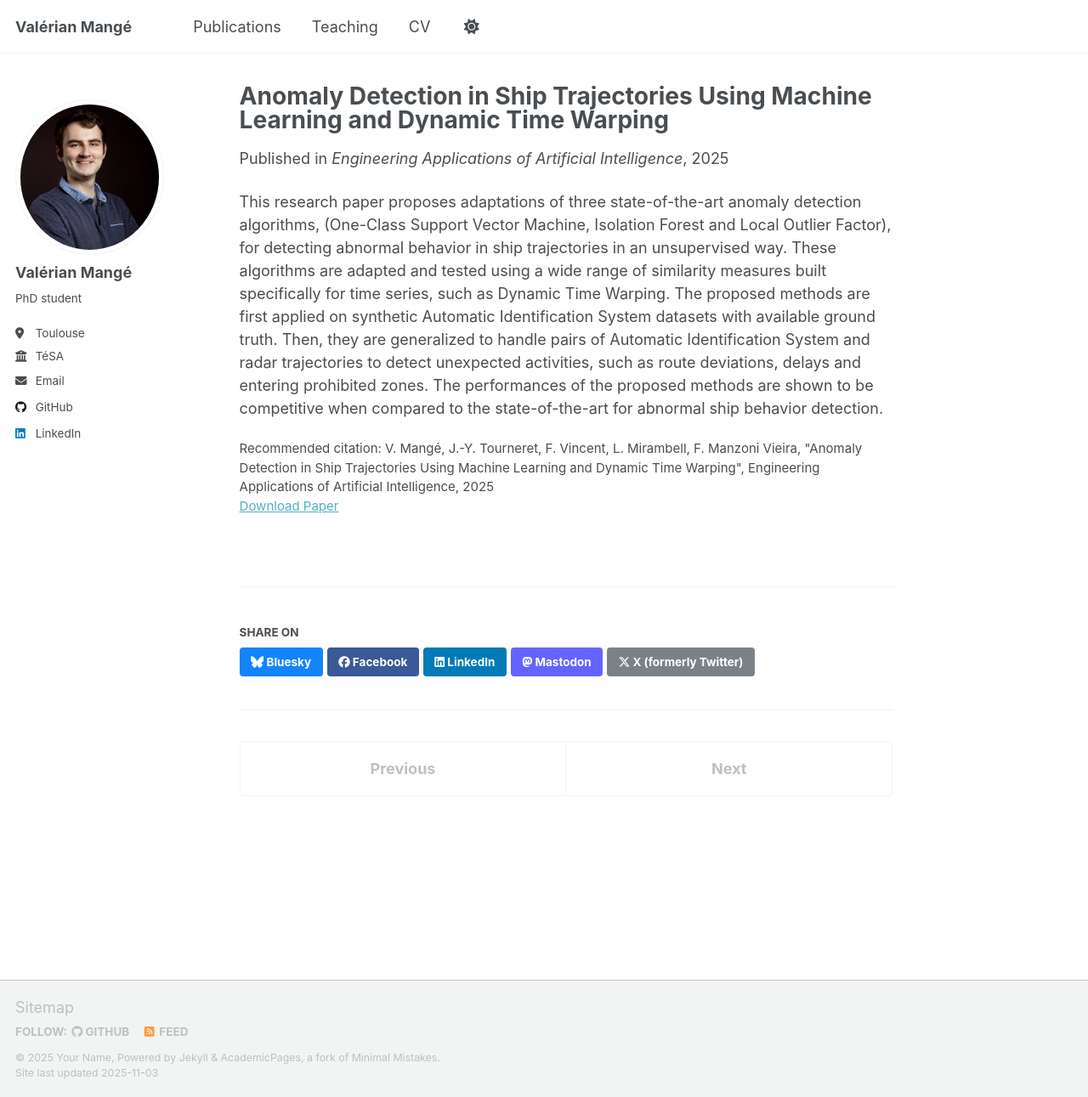
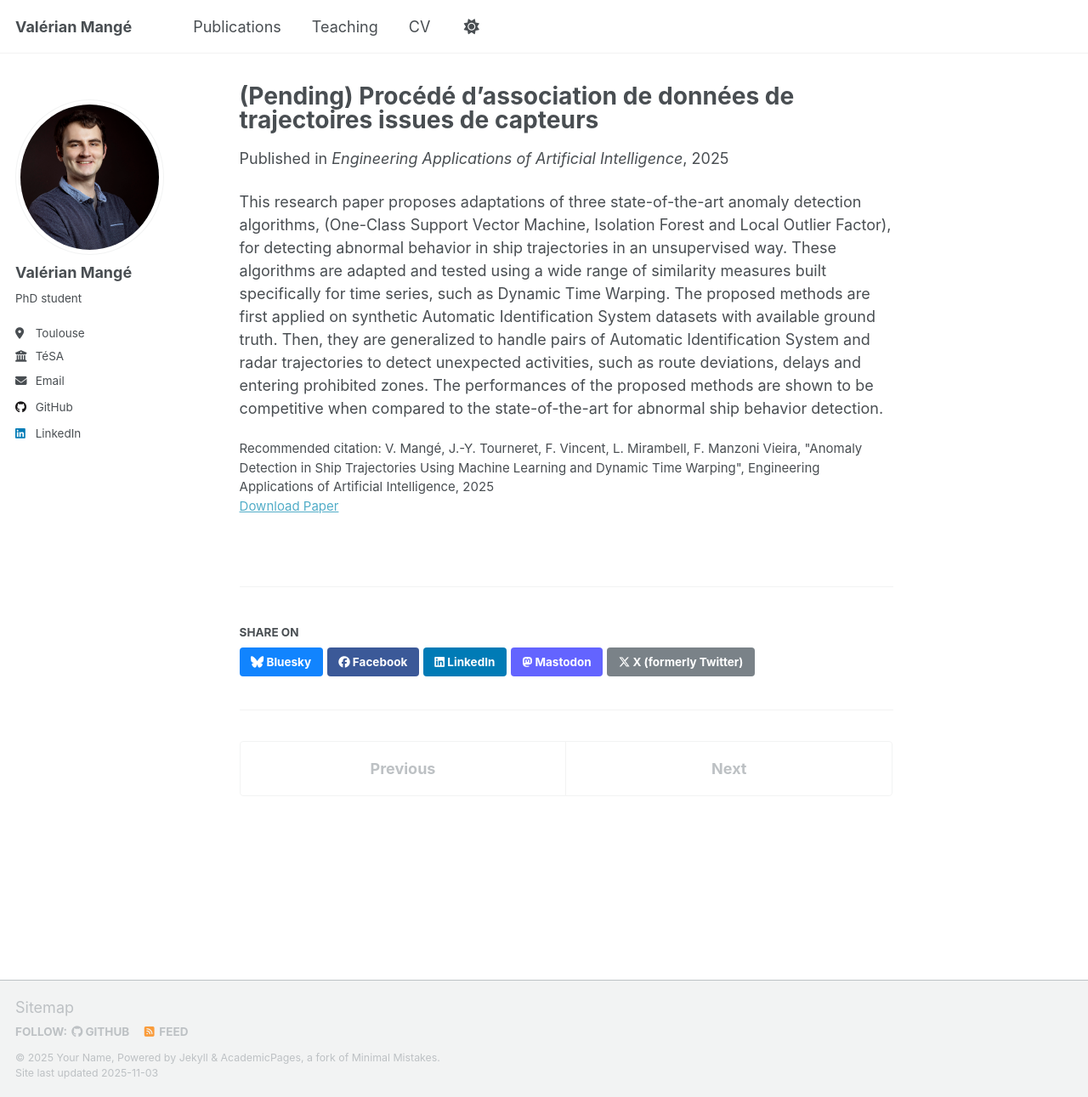
Before and after one commit to ValMang/ValMang.github.io, a Jekyll site: the page built from _publications/2010-10-01-paper-title-number-2.md, in a window 1280 px wide and 1291 px high. Shown: the whole window at 85% size. Built offline with Jekyll 4.4.1, drawn with Linux system fonts in a browser that asks for light colours; a script that is not in the unit is left out.

Commit message:
Update 2010-10-01-paper-title-number-2.md

```diff
--- a/_publications/2010-10-01-paper-title-number-2.md
+++ b/_publications/2010-10-01-paper-title-number-2.md
@@ -1,5 +1,5 @@
 ---
-title: "Anomaly Detection in Ship Trajectories Using Machine Learning and Dynamic Time Warping"
+title: "(Pending) Procédé d'association de données de trajectoires issues de capteurs"
 collection: publications
 category: manuscripts
 permalink: /publication/2009-10-01-paper-title-number-1
```
